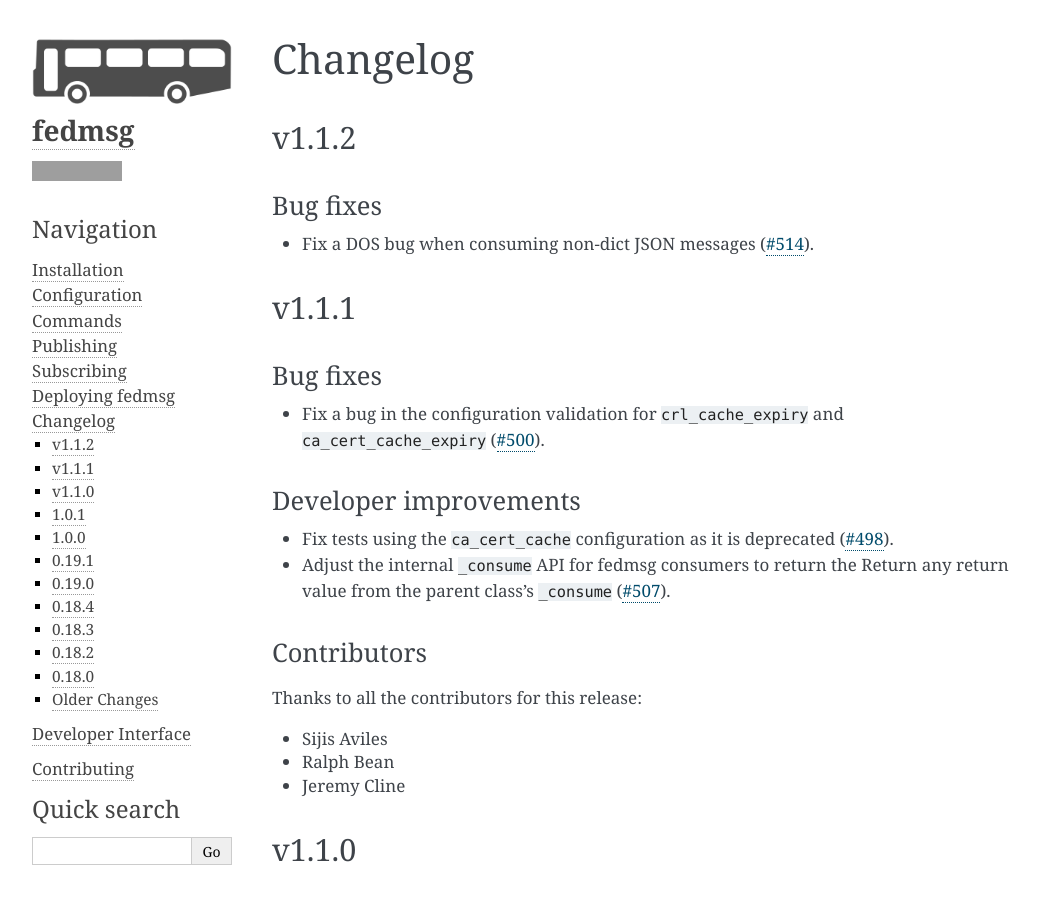
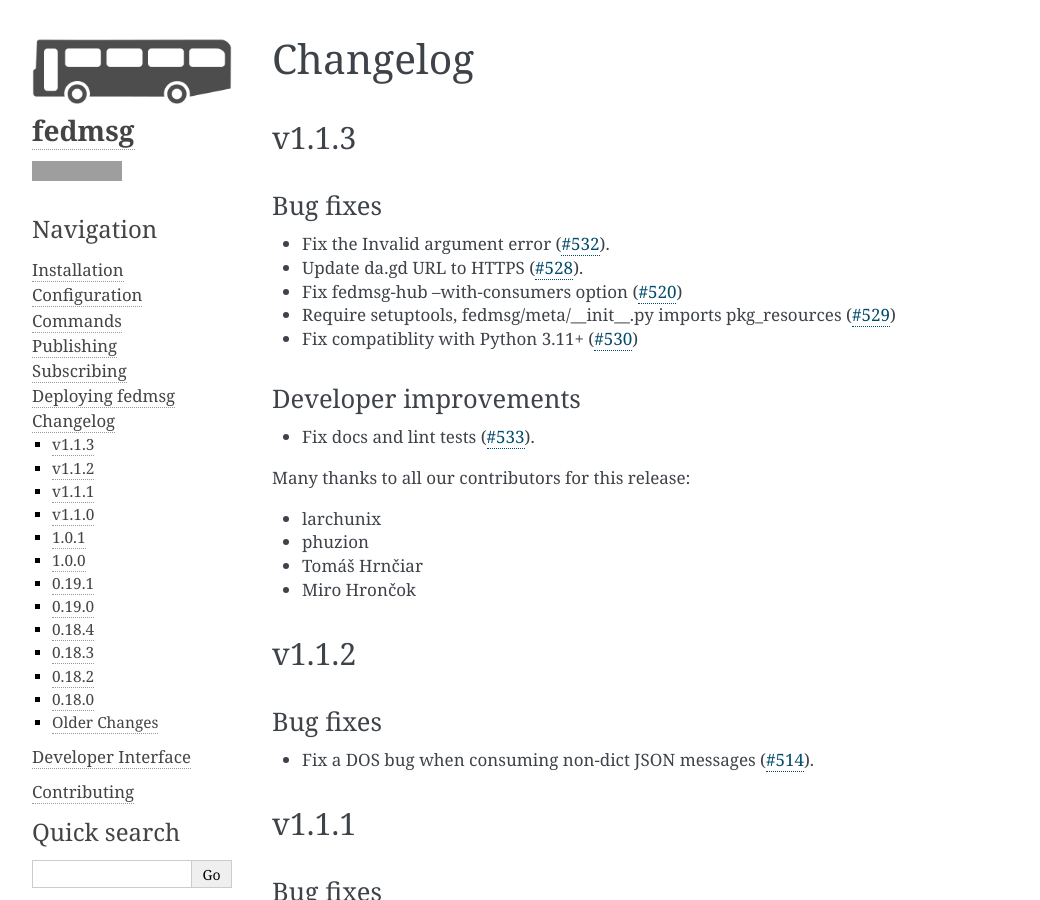
Before and after one commit to fedora-infra/fedmsg, a Sphinx documentation site: the page built from doc/changelog.rst, in a window 1280 px wide and 900 px high. Shown: the whole window, without its empty margins (98-1138 px from the left). Built offline with Sphinx 7.4.7, drawn with Linux system fonts in a browser that asks for light colours; grey boxes are pictures that could not be loaded.

Commit message:
Bump to version 1.1.3
Signed-off-by: Michal Konečný <mkonecny@redhat.com>

```diff
--- a/doc/changelog.rst
+++ b/doc/changelog.rst
@@ -1,6 +1,40 @@
 =========
 Changelog
 =========
+
+v1.1.3
+======
+
+Bug fixes
+---------
+
+* Fix the Invalid argument error
+  (`#532 <https://github.com/fedora-infra/fedmsg/pull/532>`_).
+
+* Update da.gd URL to HTTPS
+  (`#528 <https://github.com/fedora-infra/fedmsg/pull/528>`_).
+
+* Fix fedmsg-hub --with-consumers option
+  (`#520 <https://github.com/fedora-infra/fedmsg/pull/520>`_)
+
+* Require setuptools, fedmsg/meta/__init__.py imports pkg_resources
+  (`#529 <https://github.com/fedora-infra/fedmsg/pull/529>`_)
+
+* Fix compatiblity with Python 3.11+
+  (`#530 <https://github.com/fedora-infra/fedmsg/pull/530>`_)
+
+Developer improvements
+----------------------
+
+* Fix docs and lint tests
+  (`#533 <https://github.com/fedora-infra/fedmsg/pull/533>`_).
+
+Many thanks to all our contributors for this release:
+
+* larchunix
+* phuzion
+* Tomáš Hrnčiar
+* Miro Hrončok
 
 v1.1.2
 ======
--- a/doc/conf.py
+++ b/doc/conf.py
@@ -66,7 +66,7 @@
 # The short X.Y version.
 version = u'1.1'
 # The full version, including alpha/beta/rc tags.
-release = u'1.1.2'
+release = u'1.1.3'
 
 # The language for content autogenerated by Sphinx. Refer to documentation
 # for a list of supported languages.
--- a/setup.py
+++ b/setup.py
@@ -105,7 +105,7 @@
 
 setup(
     name='fedmsg',
-    version='1.1.2',
+    version='1.1.3',
     description="Fedora Messaging Client API",
     long_description=long_description,
     author='Ralph Bean',
```
